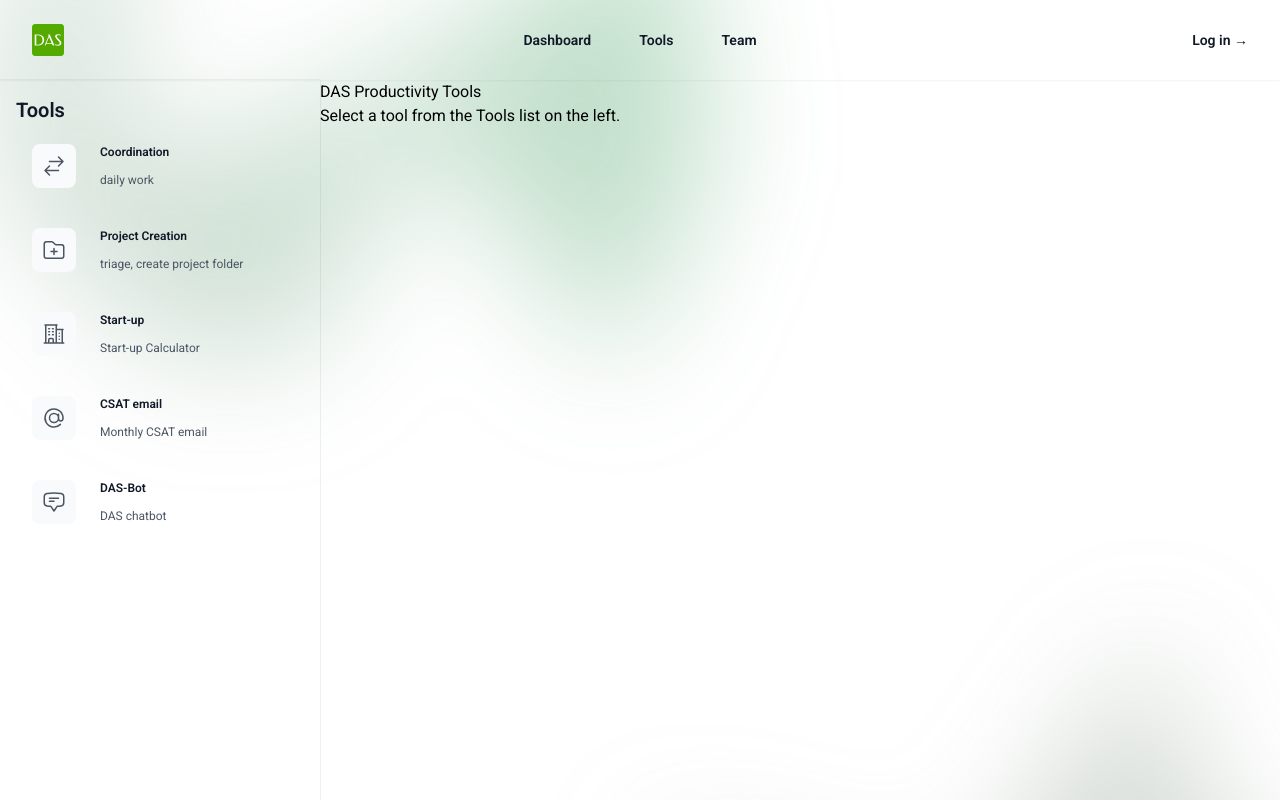
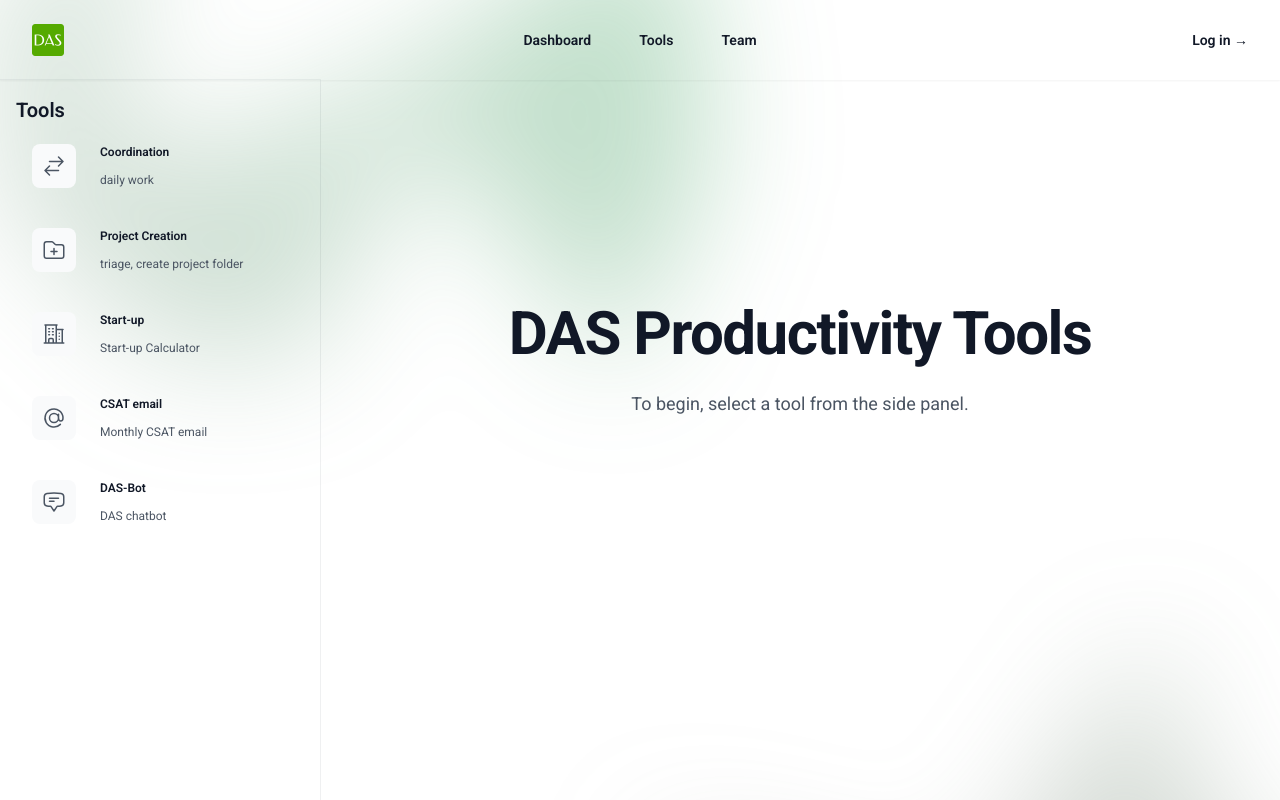
Before and after one commit to rogercerpa/DAS-Tools-App, a React (Create React App) app: page /#/Tools in a window 1280 px wide. Shown: the top 800 px of the page. Built offline with nearby package versions, Linux system fonts and the light colour scheme.

Commit message:
updated the tools page welcome message

```diff
--- a/src/Pages/Dashboard.js
+++ b/src/Pages/Dashboard.js
@@ -2,24 +2,24 @@ import React from 'react';
 import Sidebar from '../Components/Sidebar';
 import ScheduleView from "../Features/DashboardFeatures/ScheduleView"
 import QueueStatus from '../Features/DashboardFeatures/QueueStatus';
-import { Route, Routes, useLocation } from 'react-router-dom';
+import { Route, Routes } from 'react-router-dom';
 
 
 const Dashboard = () => {
-  const location = useLocation();
+
 
   return (
     <div className="flex min-h-screen">
         <Sidebar currentPage="Dashboard" />
 
         <div className="flex-grow">
-        <h1>DAS Team All in one info</h1>
-        {location.pathname === '/Dashboard' && <p>Select a option from the list on the left.</p>}
-          <Routes>
-            <Route path="ScheduleView" element={<ScheduleView />} />
-            <Route path="QueueStatus" element={<QueueStatus />} />
-          </Routes>
-        </div>
+
+        <Routes>
+          <Route path="/" element={<QueueStatus />} />
+          <Route path="ScheduleView" element={<ScheduleView />} />
+          <Route path="QueueStatus" element={<QueueStatus />} />
+        </Routes>
+      </div>
     </div>
   );
 };
--- a/src/Pages/Tools.js
+++ b/src/Pages/Tools.js
@@ -18,10 +18,19 @@ const Tools = () => {
         <div className="flex-grow">
 
         {location.pathname === '/Tools' &&
-        <div>
-          <h1>DAS Productivity Tools</h1>
-          <p>Select a tool from the Tools list on the left.</p>
-          </div>}
+        <div className="relative  lg:px-2">
+        <div className="mx-auto max-w-2xl  sm:py-48 lg:py-56">
+          <div className="text-center">
+            <h1 className="text-4xl font-bold tracking-tight text-gray-900 sm:text-6xl">
+            DAS Productivity Tools
+            </h1>
+            <p className="mt-6 text-lg leading-8 text-gray-600">
+            To begin, select a tool from the side panel.
+            </p>
+          </div>
+        </div>
+
+      </div>}
           <Routes>
             <Route path="Coordination" element={<Coordination />} />
             <Route path="ProjectCreation" element={<ProjectCreation />} />
```
Also changed, not shown: src/Components/Hero.js (+0 -9 lines).
